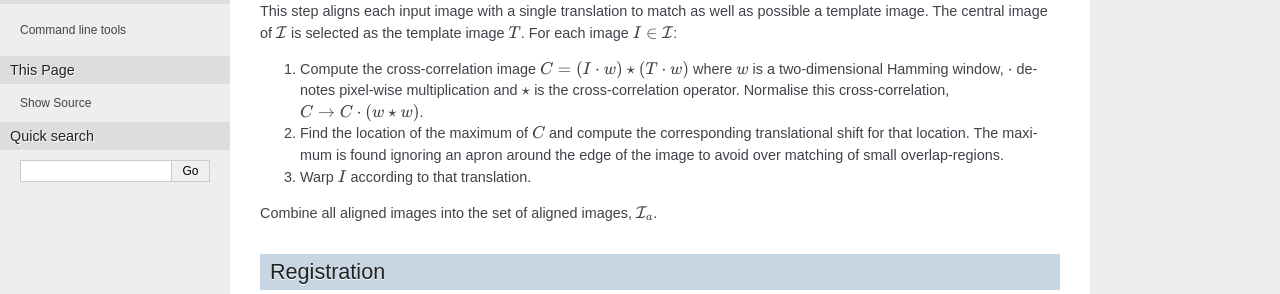
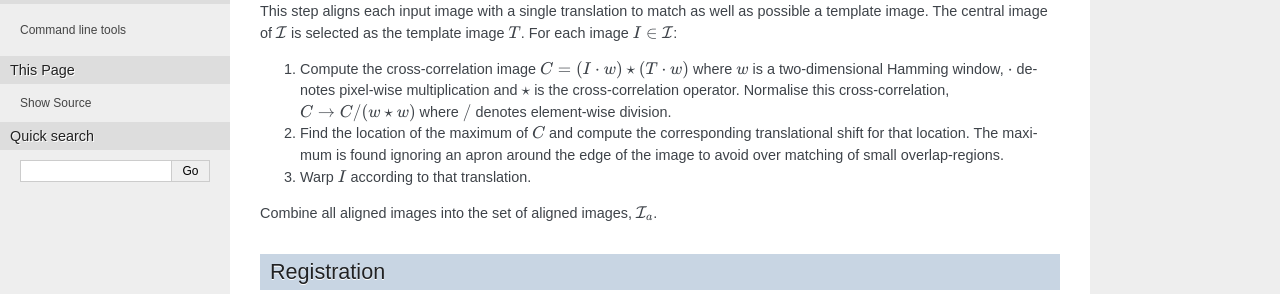
Before and after one commit to rjw57/dtcwtfusion, a Sphinx documentation site: the page built from docs/algorithm.rst, in a window 1280 px wide. Shown: the part 232-526 px from the top of the page. Built offline with Sphinx 7.4.7, drawn with Linux system fonts in a browser that asks for light colours.

Commit message:
docs/algorithm: fix description of normalisation
The cross-correlation is normalised by *dividing* by the cross-correlation of the windowing function and not multiplying.

```diff
--- a/docs/algorithm.rst
+++ b/docs/algorithm.rst
@@ -15,8 +15,8 @@ selected as the template image :math:`T`. For each image :math:`I \in
 1. Compute the cross-correlation image :math:`C = (I \cdot w) \star (T \cdot
    w)` where :math:`w` is a two-dimensional Hamming window, :math:`\cdot`
    denotes pixel-wise multiplication and :math:`\star` is the cross-correlation
-   operator. Normalise this cross-correlation, :math:`C \rightarrow C \cdot (w
-   \star w)`.
+   operator. Normalise this cross-correlation, :math:`C \rightarrow C / (w
+   \star w)` where :math:`/` denotes element-wise division.
 
 2. Find the location of the maximum of :math:`C` and compute the corresponding
    translational shift for that location. The maximum is found ignoring an
```
